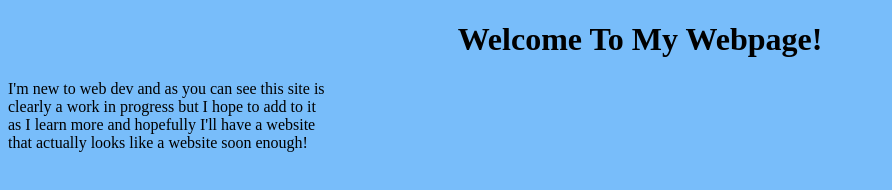
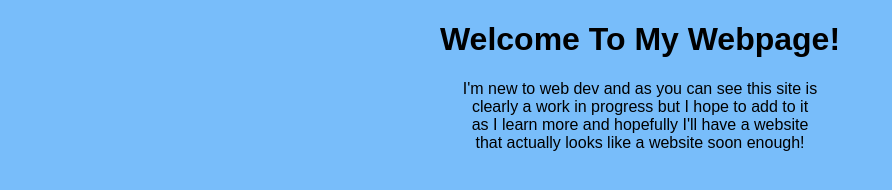
Before and after one commit to jcsl94/jcsl94.github.io, a plain HTML site: page index.html in a window 1280 px wide. Shown: the whole page, without its empty margins (0-892 px from the left). Drawn offline with Linux system fonts and the light colour scheme.

Commit message:
adding more to the css

```diff
--- a/CSS/index.css
+++ b/CSS/index.css
@@ -1,11 +1,13 @@
 body{
 	background-color: #78BDFA;
+	font-family: Arial;
 }
 
 div{
 	background-color: #FFF
 	padding: 10px;
 	border-radius: 30px;
+	text-align: center;
 }
 
 h1{
--- a/index.css
+++ /dev/null
@@ -1,13 +0,0 @@
-body{
-	background-color: #78BDFA;
-}
-
-div{
-	background-color: #FFF
-	padding: 10px;
-	border-radius: 30px;
-}
-
-h1{
-	text-align: center;
-}
```
